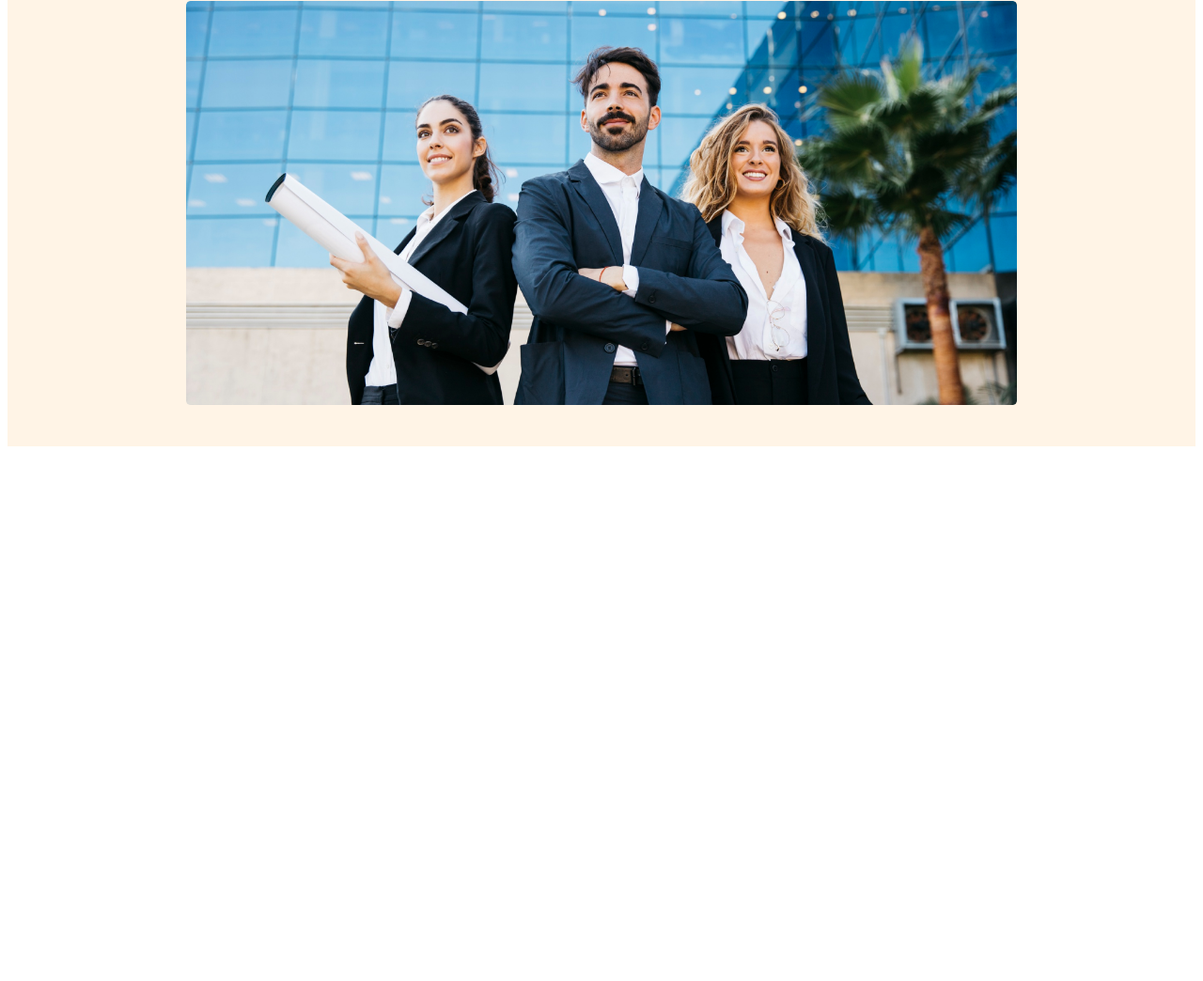
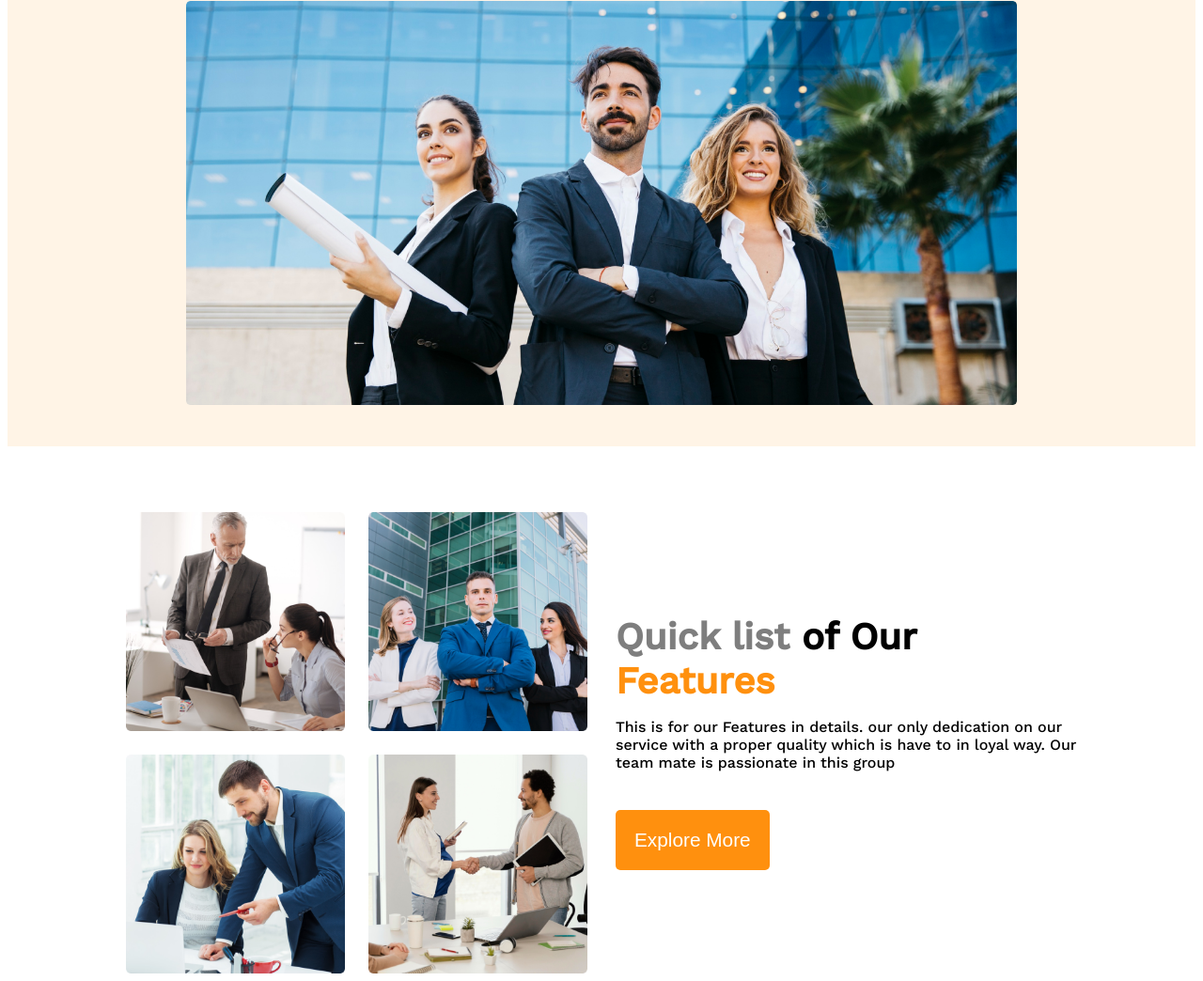
Before and after one commit to abdullahMsiam/ams-architects, a plain HTML site: page index.html in a window 1280 px wide. Shown: the part 532-1576 px from the top of the page at 94% size. Before the commit the page ends 1015 px from the top, so only its background shows below. Drawn offline with nearby package versions, Linux system fonts and the light colour scheme.

Commit message:
feature section complete

```diff
--- a/index.html
+++ b/index.html
@@ -34,8 +34,25 @@
                 <img src="images/banner.png" alt="">
             </div>
         </div>
-
     </header>
+    <main>
+        <!-- team section start  -->
+        <section class="container">
+            <div class="team">
+                <div class="team-member">
+                    <img src="images/team1.png" alt=""><img src="images/team2.png" alt=""><img src="images/team3.png"
+                        alt=""><img src="images/team4.png" alt="">
+                </div>
+                <div>
+                    <h1 class="banner-title"><span style="opacity: 0.5">Quick list</span> of Our <span
+                            style="color:#FF900E">Features</span></h1>
+                    <p>This is for our Features in details. our only dedication on our service with a proper quality
+                        which is have to in loyal way. Our team mate is passionate in this group</p>
+                    <button class="primary-button">Explore More</button>
+                </div>
+            </div>
+        </section>
+    </main>
 </body>
 
 </html>
--- a/styles/style.css
+++ b/styles/style.css
@@ -60,7 +60,32 @@ nav>ul {
     padding: 40px 0 40px 0;
 }
 
+/* team member section style start */
+.container {
+    margin-top: 70px;
+    padding: 0 10% 0 10%;
+}
 
+.team {
+    display: grid;
+    grid-template-columns: repeat(2, 1fr);
+    gap: 30px;
+    align-items: center;
+}
+
+.team img {
+    width: 100%;
+}
+
+.team-member {
+    display: grid;
+    grid-template-columns: repeat(2, 1fr);
+    gap: 25px;
+}
+
+
+
+/* responsive for mobile section */
 
 @media screen and (max-width: 576px) {
 
@@ -76,4 +101,11 @@ nav>ul {
     .banner-info {
         margin-top: 0;
     }
+
+    .team,
+    .team-member {
+        grid-template-columns: repeat(1, 1fr);
+    }
+
+
 }
```
